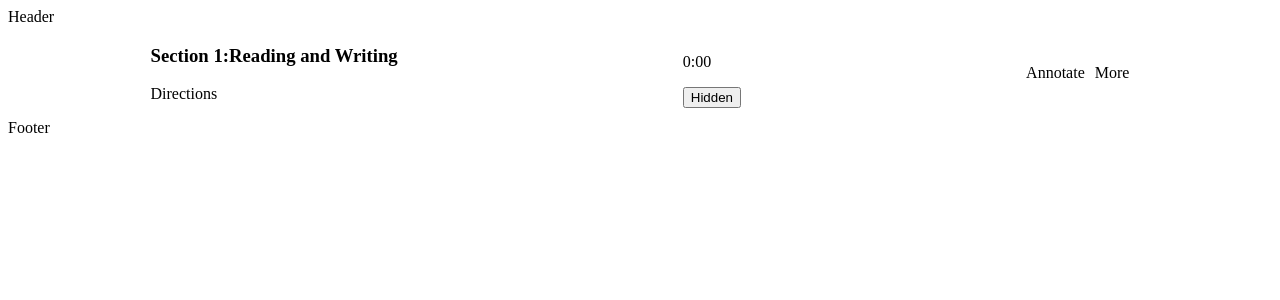
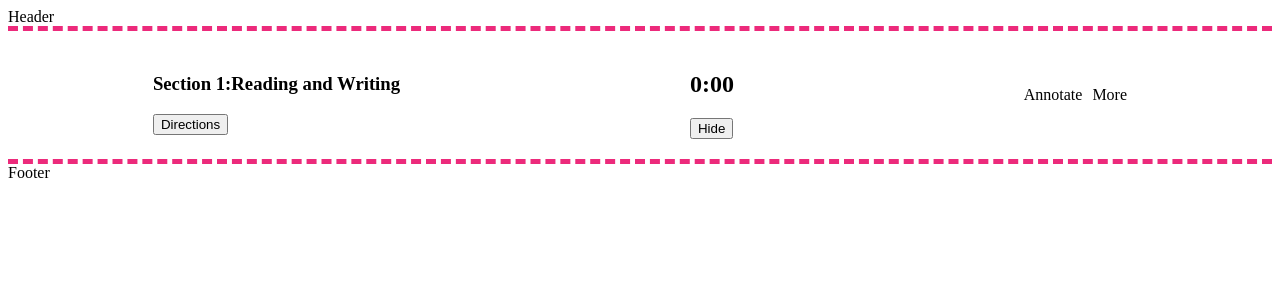
Before and after one commit to faridhajizada/morooq, a Next.js app: page /exam in a window 1280 px wide. Shown: the top 300 px of the page. Built offline with nearby package versions, Linux system fonts and the light colour scheme.

Commit message:
feat:header structur

```diff
--- a/package.json
+++ b/package.json
@@ -11,6 +11,7 @@
   "dependencies": {
     "next": "13.4.3",
     "react": "18.2.0",
+    "react-bootstrap": "^2.7.4",
     "react-dom": "18.2.0"
   },
   "devDependencies": {
--- a/src/pages/_document.js
+++ b/src/pages/_document.js
@@ -1,4 +1,4 @@
-import { Html, Head, Main, NextScript } from 'next/document'
+import { Html, Head, Main, NextScript } from "next/document";
 
 export default function Document() {
   return (
@@ -9,5 +9,5 @@ export default function Document() {
         <NextScript />
       </body>
     </Html>
-  )
+  );
 }
--- a/src/pages/exam/index.js
+++ b/src/pages/exam/index.js
@@ -1,18 +1,37 @@
 import React from "react";
 import Link from "next/link";
 import s from "./../../styles/exam.module.scss";
+import { Dropdown } from "react-bootstrap";
 
 function Exam() {
   return (
     <>
-      <div className={s.examHeader }>
+      <div className={s.examHeader}>
         <div className={s.examSection}>
           <h3>Section 1:Reading and Writing</h3>
-          <p>Directions</p>
+          <Dropdown>
+            <Dropdown.Toggle variant="success" id="dropdown-basic">
+              Directions
+            </Dropdown.Toggle>
+
+            <Dropdown.Menu>
+              <Dropdown.Item className={s.dropdownBody}>
+                <p className={s.dropdownBodyText}>
+
+                  Lorem ipsum dolor sit amet, consectetur adipiscing elit, sed
+                  do eiusmod tempor incididunt ut labore et dolore magna aliqua.
+                  Lorem ipsum dolor sit amet, consectetur adipiscing elit, sed
+                  do eiusmod tempor incididunt ut labore et dolore magna aliqua.
+                  Lorem ipsum dolor sit amet, consectetur adipiscing elit, sed
+                  do eiusmod tempor incididunt ut labore et dolore magna aliqua.
+                </p>
+              </Dropdown.Item>
+            </Dropdown.Menu>
+          </Dropdown>
         </div>
         <div className={s.examTime}>
-          <p>0:00</p>
-          <button>Hidden</button>
+          <h2>0:00</h2>
+          <button>Hide</button>
         </div>
         <div className={s.examTool}>
           <p>Annotate</p>
--- a/src/styles/exam.module.scss
+++ b/src/styles/exam.module.scss
@@ -2,6 +2,9 @@
   display: flex;
   justify-content: space-around;
   align-items: center;
+  border-top: dashed 5px #ec2a7b;
+  border-bottom: dashed 5px #ec2a7b;
+  padding: 20px 0;
 }
 .examTool {
   display: flex;
@@ -9,3 +12,10 @@
   align-items: center;
   gap: 10px;
 }
+
+.dropdownBodyText {
+  display: flex;
+  justify-content: center;
+  align-items: center;
+  width: 50%;
+}
```
Also changed, not shown: 1 other file (tests, documents, lock files or other folders).
